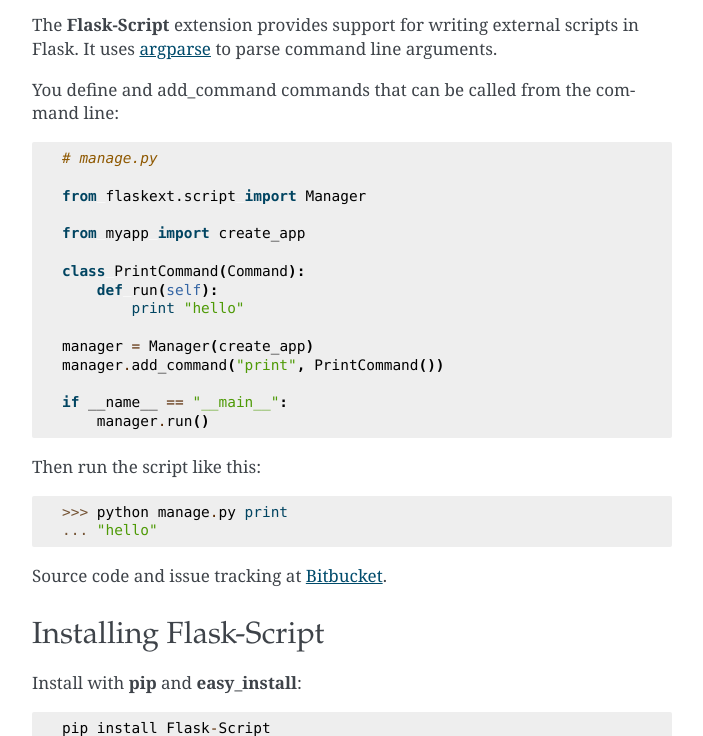
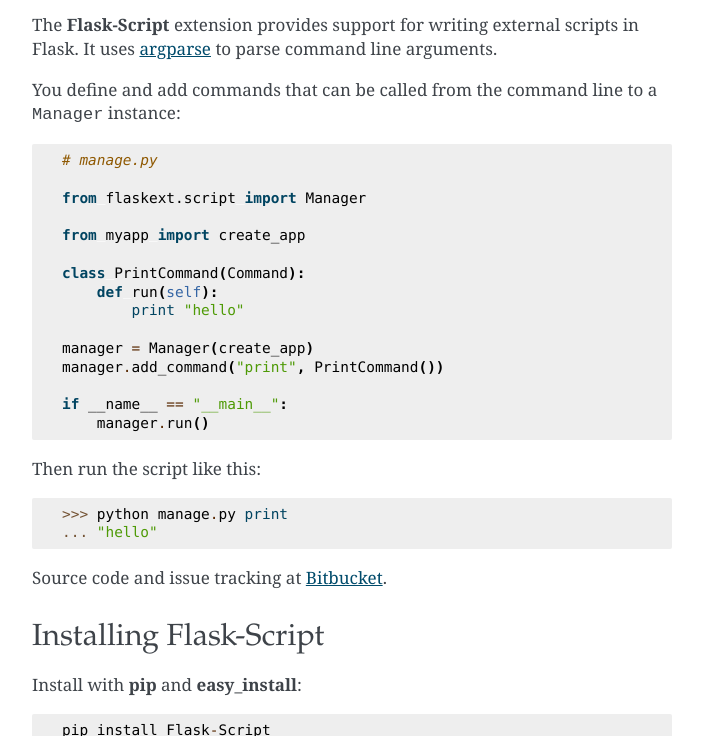
Before and after one commit to smurfix/flask-script, a Sphinx documentation site: the page built from docs/index.rst, in a window 1280 px wide and 900 px high, cut to the strip 164-900 px from the top of the window. Shown: the whole strip, without its empty margins (288-991 px from the left). Built offline with Sphinx 7.4.7, drawn with Linux system fonts in a browser that asks for light colours; some of the changed text lies outside the part shown.

Commit message:
some doc fixes

```diff
--- a/docs/index.rst
+++ b/docs/index.rst
@@ -5,7 +5,7 @@
 
 The **Flask-Script** extension provides support for writing external scripts in Flask. It uses `argparse`_ to parse command line arguments.
 
-You define and add_command commands that can be called from the command line::
+You define and add commands that can be called from the command line to a ``Manager`` instance::
 
     # manage.py
 
@@ -238,6 +238,8 @@
     Runs the command. This must be defined or ``NotImplementedError`` is raised. Takes at least one argument, ``app``, plus any specific positional or optional arguments required by the command.
 
 
+    :param app: Flask application instance
+
 .. class:: Shell
 
     Command to start a Python shell.
```
